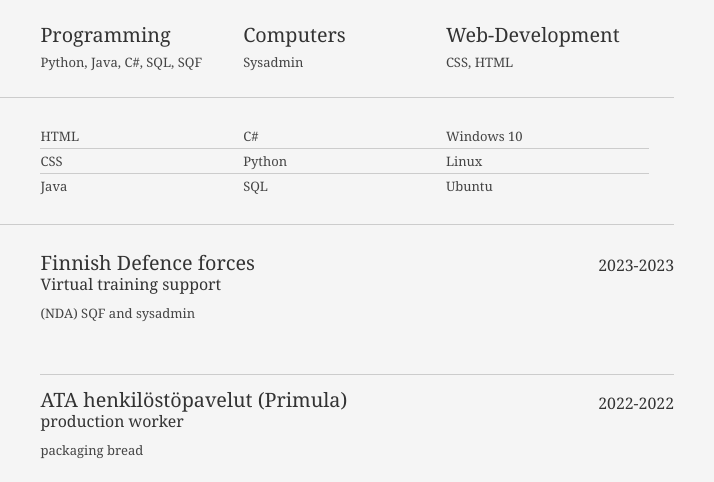
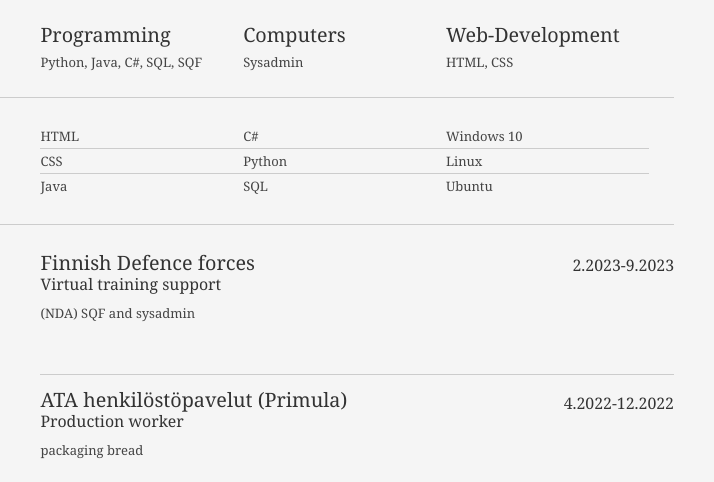
Before and after one commit to ville03/CV-, a plain HTML site: page index.html in a window 1280 px wide. Shown: the part 447-929 px from the top of the page, 361-1075 px from the left. Drawn offline with Linux system fonts and the light colour scheme.

Commit message:
minor tweaks to cv

```diff
--- a/index.html
+++ b/index.html
@@ -21,7 +21,7 @@
 			<div class="yui-gc">
 				<div class="yui-u first">
 					<h1>Parkkinen Ville</h1>
-					<h2>computer science student at the University of Helsinki</h2>
+					<h2>Computer science student at the University of Helsinki</h2>
 				</div>
 
 				<div class="yui-u">
@@ -72,7 +72,7 @@
 
 								<div class="talent">
 									<h2>Web-Development</h2>
-									<p>CSS, HTML</p>
+									<p>HTML, CSS</p>
 								</div>
 						</div>
 					</div><!--// .yui-gf -->
@@ -113,7 +113,7 @@
 							<div class="job">
 								<h2>Finnish Defence forces</h2>
 								<h3>Virtual training support</h3>
-								<h4>2023-2023</h4>
+								<h4>2.2023-9.2023</h4>
 								<p>(NDA) SQF and sysadmin</p>
 							</div>
 
@@ -134,8 +134,8 @@
 
 							<div class="job last">
 								<h2>ATA henkilöstöpavelut (Primula)</h2>
-								<h3>production worker</h3>
-								<h4>2022-2022</h4>
+								<h3>Production worker</h3>
+								<h4>4.2022-12.2022</h4>
 								<p>packaging bread</p>
 							</div>
 
```
